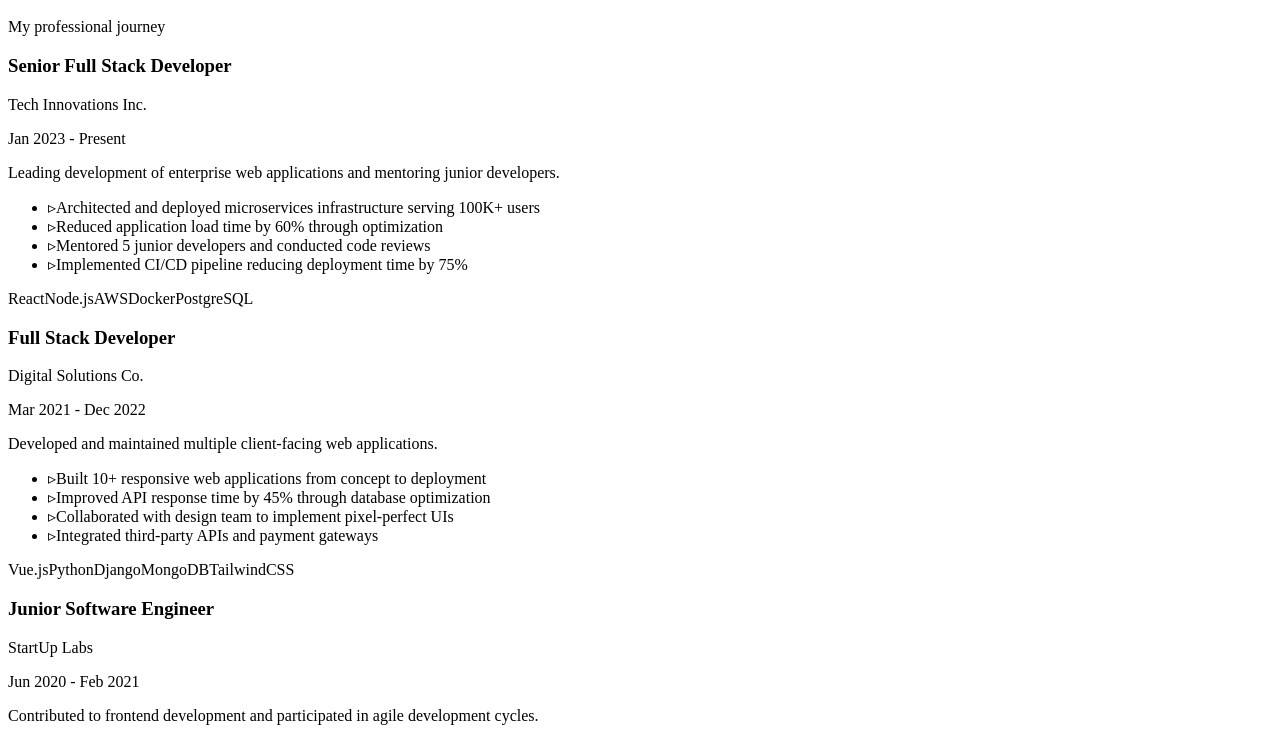
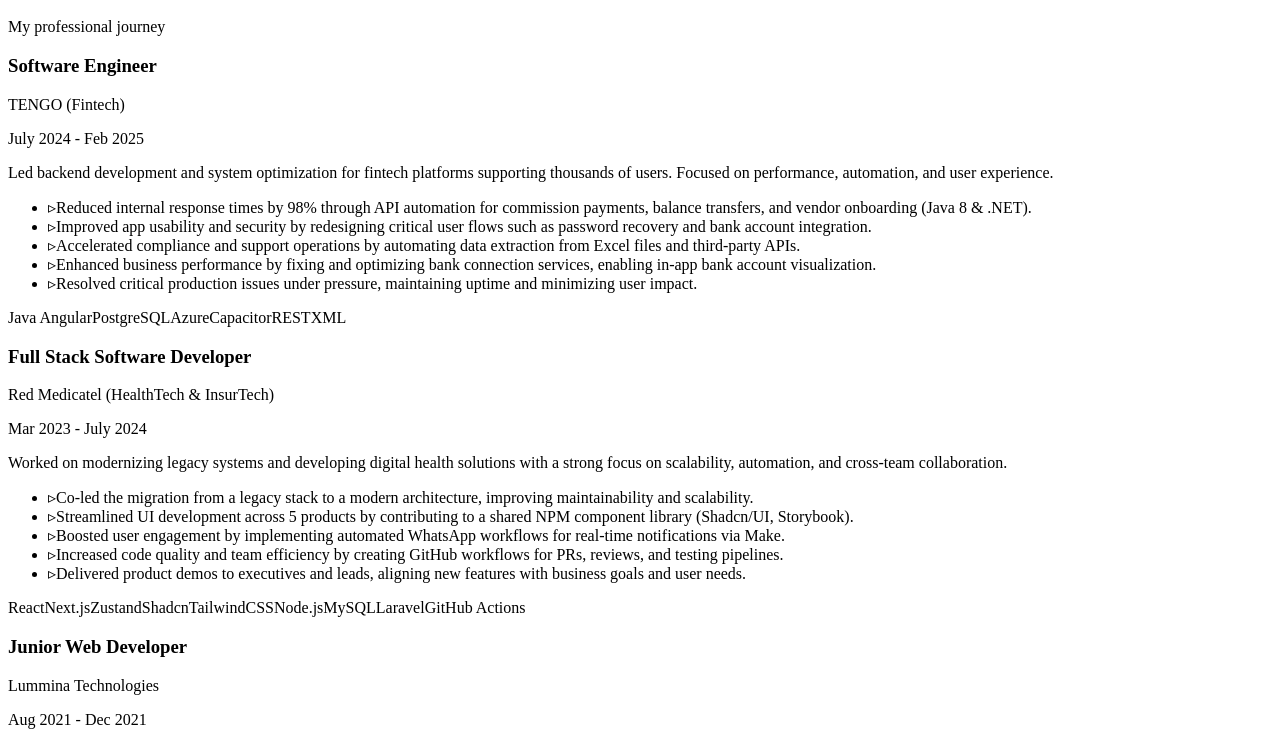
Before and after one commit to denzellgh/portfolio-denzellgh, a React (Vite) app: page / in a window 1280 px wide. Shown: the part 3101-3843 px from the top of the page. Built offline with nearby package versions, Linux system fonts and the light colour scheme; the HTML template or start-up script is replaced by a standard one.

Commit message:
feat: updating experience info

```diff
--- a/src/data/experience.ts
+++ b/src/data/experience.ts
@@ -11,51 +11,71 @@
 
 export const experienceData: Experience[] = [
   {
-    id: 'senior-dev',
-    company: 'Tech Innovations Inc.',
-    role: 'Senior Full Stack Developer',
-    duration: 'Jan 2023 - Present',
-    location: 'Remote',
+    id: 'software-engineer',
+    company: 'TENGO (Fintech)',
+    role: 'Software Engineer',
+    duration: 'July 2024 - Feb 2025',
+    location: 'Tegucigalpa, Honduras',
     description:
-      'Leading development of enterprise web applications and mentoring junior developers.',
+      'Led backend development and system optimization for fintech platforms supporting thousands of users. Focused on performance, automation, and user experience.',
     achievements: [
-      'Architected and deployed microservices infrastructure serving 100K+ users',
-      'Reduced application load time by 60% through optimization',
-      'Mentored 5 junior developers and conducted code reviews',
-      'Implemented CI/CD pipeline reducing deployment time by 75%',
+      'Reduced internal response times by 98% through API automation for commission payments, balance transfers, and vendor onboarding (Java 8 & .NET).',
+      'Improved app usability and security by redesigning critical user flows such as password recovery and bank account integration.',
+      'Accelerated compliance and support operations by automating data extraction from Excel files and third-party APIs.',
+      'Enhanced business performance by fixing and optimizing bank connection services, enabling in-app bank account visualization.',
+      'Resolved critical production issues under pressure, maintaining uptime and minimizing user impact.',
     ],
-    technologies: ['React', 'Node.js', 'AWS', 'Docker', 'PostgreSQL'],
+    technologies: [
+      'Java ',
+      'Angular',
+      'PostgreSQL',
+      'Azure',
+      'Capacitor',
+      'REST',
+      'XML',
+    ],
   },
   {
     id: 'fullstack-dev',
-    company: 'Digital Solutions Co.',
-    role: 'Full Stack Developer',
-    duration: 'Mar 2021 - Dec 2022',
-    location: 'New York, NY',
+    company: 'Red Medicatel (HealthTech & InsurTech)',
+    role: 'Full Stack Software Developer',
+    duration: 'Mar 2023 - July 2024',
+    location: 'Tegucigalpa, Honduras',
     description:
-      'Developed and maintained multiple client-facing web applications.',
+      'Worked on modernizing legacy systems and developing digital health solutions with a strong focus on scalability, automation, and cross-team collaboration.',
     achievements: [
-      'Built 10+ responsive web applications from concept to deployment',
-      'Improved API response time by 45% through database optimization',
-      'Collaborated with design team to implement pixel-perfect UIs',
-      'Integrated third-party APIs and payment gateways',
+      'Co-led the migration from a legacy stack to a modern architecture, improving maintainability and scalability.',
+      'Streamlined UI development across 5 products by contributing to a shared NPM component library (Shadcn/UI, Storybook).',
+      'Boosted user engagement by implementing automated WhatsApp workflows for real-time notifications via Make.',
+      'Increased code quality and team efficiency by creating GitHub workflows for PRs, reviews, and testing pipelines.',
+      'Delivered product demos to executives and leads, aligning new features with business goals and user needs.',
     ],
-    technologies: ['Vue.js', 'Python', 'Django', 'MongoDB', 'TailwindCSS'],
+    technologies: [
+      'React',
+      'Next.js',
+      'Zustand',
+      'Shadcn',
+      'TailwindCSS',
+      'Node.js',
+      'MySQL',
+      'Laravel',
+      'GitHub Actions',
+    ],
   },
   {
     id: 'junior-dev',
-    company: 'StartUp Labs',
-    role: 'Junior Software Engineer',
-    duration: 'Jun 2020 - Feb 2021',
-    location: 'San Francisco, CA',
+    company: 'Lummina Technologies',
+    role: 'Junior Web Developer',
+    duration: 'Aug 2021 - Dec 2021',
+    location: 'Tegucigalpa, Honduras',
     description:
-      'Contributed to frontend development and participated in agile development cycles.',
+      'Supported frontend development for logistics and transportation platforms using modern web technologies.',
     achievements: [
-      'Developed reusable React components used across 5+ projects',
-      'Fixed 100+ bugs and implemented new features',
+      'Delivered core UI features for a heavy-transport platform built with Angular 12 and TypeScript.',
+      'Improved development efficiency by connecting frontend modules to APIs and building reusable components focused on performance and maintainability.',
       'Participated in daily standups and sprint planning',
       'Wrote comprehensive unit tests achieving 85% code coverage',
     ],
-    technologies: ['React', 'JavaScript', 'Redux', 'Jest', 'CSS3'],
+    technologies: ['Angular', 'TypeScript', 'HTML', 'CSS', 'Git', 'Bitbucket'],
   },
 ];
```
